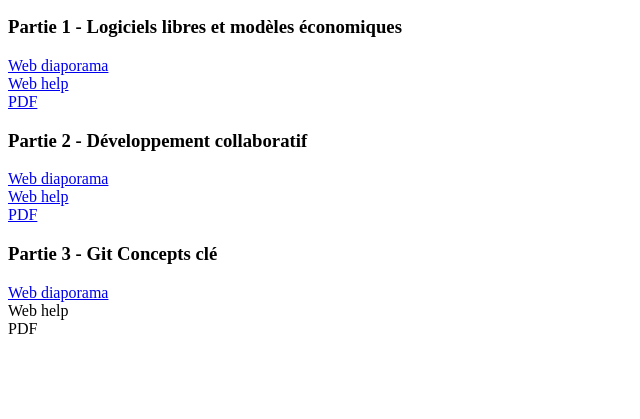
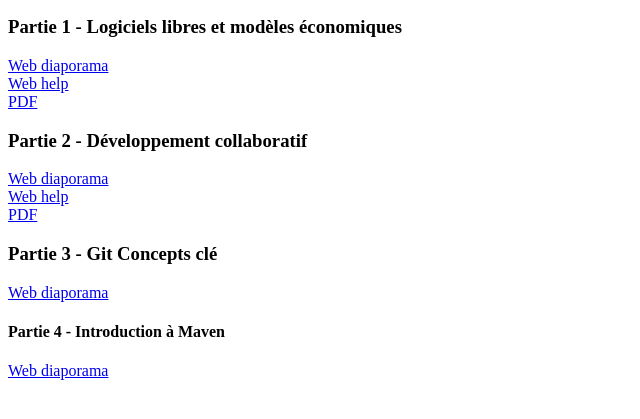
Before and after one commit to FranckSilvestre/SupportsCours, a plain HTML site: page DCLL/index.html in a window 1280 px wide. Shown: the part 87-506 px from the top of the page, without its empty margins (0-640 px from the left). Drawn offline with Linux system fonts and the light colour scheme.

Commit message:
Part IV Intro Maven

```diff
--- a/DCLL/index.html
+++ b/DCLL/index.html
@@ -21,7 +21,9 @@
 
 <h3>Partie 3 - Git Concepts clé</h3>
 <a href="out/slides/Git-slides-notes.html">Web diaporama</a><br>
-Web help<br>
-PDF
+
+<h4>Partie 4 - Introduction à Maven</h4>
+<a href="out/slides/DCLL-4-Maven-slides-notes.html">Web diaporama</a><br>
+
 </body>
 </html>
```
